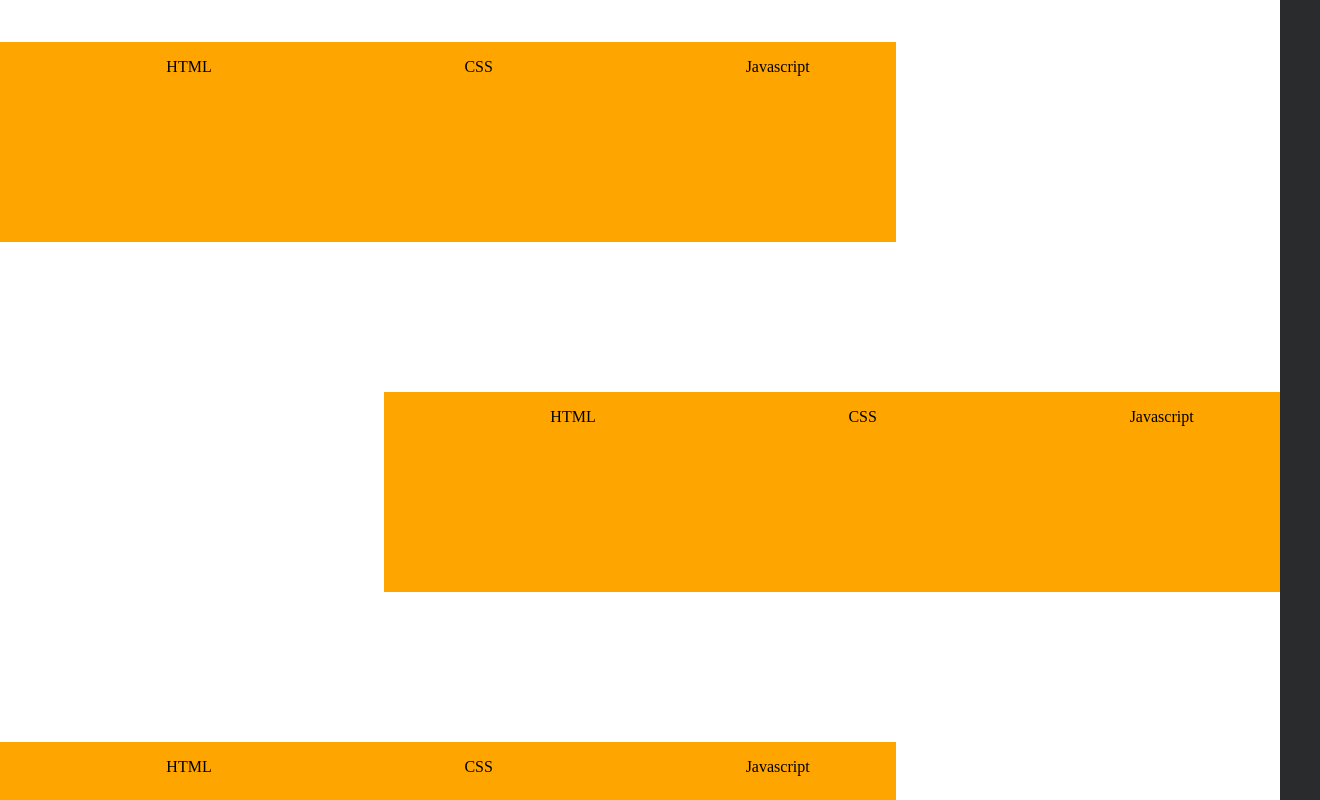
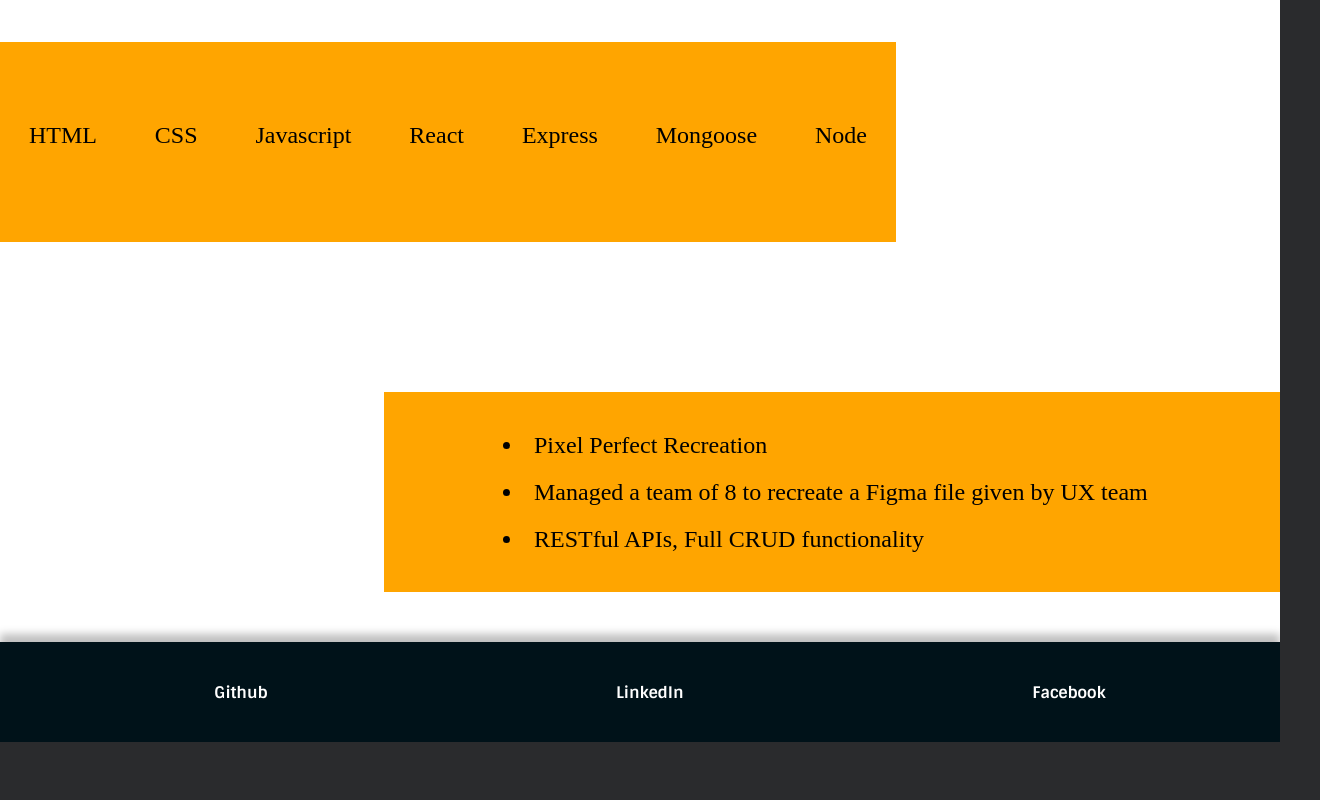
Before and after one commit to Anthony-Rondina/portfolio-project, a React (Create React App) app: page /atelier-collab in a window 1280 px wide. Shown: the part 1580-2380 px from the top of the page, 1320 px wide, since content can reach past the window. After the commit the page ends 2322 px from the top, so only its background shows below. Built offline with nearby package versions, Linux system fonts and the light colour scheme.

Commit message:
updated show page info

```diff
--- a/src/App.css
+++ b/src/App.css
@@ -7,3 +7,12 @@ a {
   text-decoration: none;
   color: white;
 }
+
+.unorderList {
+  display: flex;
+  width: 100%;
+  justify-content: space-around;
+  list-style-type: none;
+  min-width: 696px;
+  list-style: none;
+}
--- a/src/Components/Components.module.css
+++ b/src/Components/Components.module.css
@@ -12,7 +12,7 @@
     box-shadow: 0px 8px 8px rgba(0, 0, 0, 0.25);
 }
 
-ul {
+.unorderList {
     display: flex;
     width: 100%;
     justify-content: space-around;
--- a/src/Components/Footer.js
+++ b/src/Components/Footer.js
@@ -2,7 +2,7 @@ import styles from "./Components.module.css"
 const Footer = () => {
     return (
         <div className={styles.mainFooter}>
-            <ul>
+            <ul className={styles.unorderList}>
                 <li><a href="https://github.com/Anthony-Rondina" target="_blank" className={styles.left}>Github</a></li>
                 <li><a href="https://www.linkedin.com/in/arondina/ " target="_blank" className={styles.middle}>LinkedIn</a></li>
                 <li> <a href="https://www.facebook.com/anthony.rondina.52"
--- a/src/Components/Header.js
+++ b/src/Components/Header.js
@@ -3,7 +3,7 @@ import { Link } from "react-router-dom"
 const Header = () => {
     return (
         <div className={styles.mainHeader}>
-            <ul>
+            <ul className={styles.unorderList}>
                 <li><Link to="/"><div className={styles.left}>
                     Home
                 </div></Link></li>
--- a/src/pages/Amazon.js
+++ b/src/pages/Amazon.js
@@ -15,27 +15,24 @@ const Amazon = () => {
                 <h4>Technical Info</h4>
                 <hr className={styles.line} />
                 <div className={styles.technology}>
-                    <ul>
+                    <ul className={styles.unorderList}>
                         <li>HTML</li>
                         <li>CSS</li>
                         <li>Javascript</li>
+                        <li>React</li>
+                        <li>Express</li>
+                        <li>Mongoose</li>
+                        <li>Node</li>
                     </ul>
                 </div>
                 <div className={styles.challengeWrapper}>
                     <div className={styles.challenges}>
-                        <ul>
-                            <li>HTML</li>
-                            <li>CSS</li>
-                            <li>Javascript</li>
+                        <ul className={styles.tech}>
+                            <li className={styles.techList}>Pixel Perfect Recreation</li>
+                            <li className={styles.techList}>Session based User Authenticaion</li>
+                            <li className={styles.techList}>RESTful APIs, full CRUD functionality</li>
                         </ul>
                     </div>
-                </div>
-                <div className={styles.technology}>
-                    <ul>
-                        <li>HTML</li>
-                        <li>CSS</li>
-                        <li>Javascript</li>
-                    </ul>
                 </div>
                 <Footer />
             </div>
--- a/src/pages/Atelier.js
+++ b/src/pages/Atelier.js
@@ -15,27 +15,24 @@ const Atelier = () => {
                 <h4>Technical Info</h4>
                 <hr className={styles.line} />
                 <div className={styles.technology}>
-                    <ul>
+                    <ul className={styles.unorderList}>
                         <li>HTML</li>
                         <li>CSS</li>
                         <li>Javascript</li>
+                        <li>React</li>
+                        <li>Express</li>
+                        <li>Mongoose</li>
+                        <li>Node</li>
                     </ul>
                 </div>
                 <div className={styles.challengeWrapper}>
                     <div className={styles.challenges}>
-                        <ul>
-                            <li>HTML</li>
-                            <li>CSS</li>
-                            <li>Javascript</li>
+                        <ul className={styles.tech}>
+                            <li className={styles.techList}>Pixel Perfect Recreation</li>
+                            <li className={styles.techList}>Managed a team of 8 to recreate a Figma file given by UX team</li>
+                            <li className={styles.techList}>RESTful APIs, Full CRUD functionality</li>
                         </ul>
                     </div>
-                </div>
-                <div className={styles.technology}>
-                    <ul>
-                        <li>HTML</li>
-                        <li>CSS</li>
-                        <li>Javascript</li>
-                    </ul>
                 </div>
                 <Footer />
             </div>
--- a/src/pages/CYOA.js
+++ b/src/pages/CYOA.js
@@ -15,27 +15,24 @@ const CYOA = () => {
                 <h4>Technical Info</h4>
                 <hr className={styles.line} />
                 <div className={styles.technology}>
-                    <ul>
+                    <ul className={styles.unorderList}>
                         <li>HTML</li>
                         <li>CSS</li>
                         <li>Javascript</li>
+                        <li>React</li>
+                        <li>Express</li>
+                        <li>Mongoose</li>
+                        <li>Node</li>
                     </ul>
                 </div>
                 <div className={styles.challengeWrapper}>
                     <div className={styles.challenges}>
-                        <ul>
-                            <li>HTML</li>
-                            <li>CSS</li>
-                            <li>Javascript</li>
+                        <ul className={styles.tech}>
+                            <li className={styles.techList}>React hooks</li>
+                            <li className={styles.techList}>JWT User Authenticaion</li>
+                            <li className={styles.techList}>RESTful APIs, Nested Relational Schemas, Full CRUD Functionality</li>
                         </ul>
                     </div>
-                </div>
-                <div className={styles.technology}>
-                    <ul>
-                        <li>HTML</li>
-                        <li>CSS</li>
-                        <li>Javascript</li>
-                    </ul>
                 </div>
                 <Footer />
             </div>
--- a/src/pages/Pazzak.js
+++ b/src/pages/Pazzak.js
@@ -15,7 +15,7 @@ const Pazzak = () => {
                 <h4>Technical Info</h4>
                 <hr className={styles.line} />
                 <div className={styles.technology}>
-                    <ul>
+                    <ul className={styles.unorderList}>
                         <li>HTML</li>
                         <li>CSS</li>
                         <li>Javascript</li>
@@ -23,19 +23,12 @@ const Pazzak = () => {
                 </div>
                 <div className={styles.challengeWrapper}>
                     <div className={styles.challenges}>
-                        <ul>
-                            <li>HTML</li>
-                            <li>CSS</li>
-                            <li>Javascript</li>
+                        <ul className={styles.tech}>
+                            <li className={styles.techList}>Pixel Perfect Recreation</li>
+                            <li className={styles.techList}>AI analyzes over 50 scenarios</li>
+                            <li className={styles.techList}>Store/Unlocks Features</li>
                         </ul>
                     </div>
-                </div>
-                <div className={styles.technology}>
-                    <ul>
-                        <li>HTML</li>
-                        <li>CSS</li>
-                        <li>Javascript</li>
-                    </ul>
                 </div>
                 <Footer />
             </div>
--- a/src/pages/Pokemon.js
+++ b/src/pages/Pokemon.js
@@ -15,7 +15,7 @@ const Pokemon = () => {
                 <h4>Technical Info</h4>
                 <hr className={styles.line} />
                 <div className={styles.technology}>
-                    <ul>
+                    <ul className={styles.unorderList}>
                         <li>HTML</li>
                         <li>CSS</li>
                         <li>Javascript</li>
@@ -23,19 +23,12 @@ const Pokemon = () => {
                 </div>
                 <div className={styles.challengeWrapper}>
                     <div className={styles.challenges}>
-                        <ul>
-                            <li>HTML</li>
-                            <li>CSS</li>
-                            <li>Javascript</li>
+                        <ul className={styles.tech}>
+                            <li className={styles.techList}>Pixel Perfect Recreation</li>
+                            <li className={styles.techList}>Full combat integration and manipulation of objects</li>
+                            <li className={styles.techList}>Thorough DOM manipulation</li>
                         </ul>
                     </div>
-                </div>
-                <div className={styles.technology}>
-                    <ul>
-                        <li>HTML</li>
-                        <li>CSS</li>
-                        <li>Javascript</li>
-                    </ul>
                 </div>
                 <Footer />
             </div>
--- a/src/pages/ShowPage.module.css
+++ b/src/pages/ShowPage.module.css
@@ -52,6 +52,7 @@ h4 {
 }
 
 .technology {
+    font-size: 1.5em;
     background-color: orange;
     height: 200px;
     width: 70%;
@@ -61,6 +62,7 @@ h4 {
 }
 
 .challenges {
+    font-size: 1.5em;
     background-color: orange;
     height: 200px;
     width: 70%;
@@ -76,3 +78,26 @@ h4 {
     position: relative;
     margin-bottom: 150px;
 }
+
+.unorderList {
+    display: flex;
+    width: 100%;
+    justify-content: space-around;
+    list-style-type: none;
+    min-width: 696px;
+    list-style: none;
+}
+
+.tech {
+    margin-left: 100px;
+    margin-top: 30px;
+}
+
+.techList {
+    padding: 10px;
+}
+
+.unorderList {
+    margin-left: -40px;
+    margin-top: 80px;
+}
```
